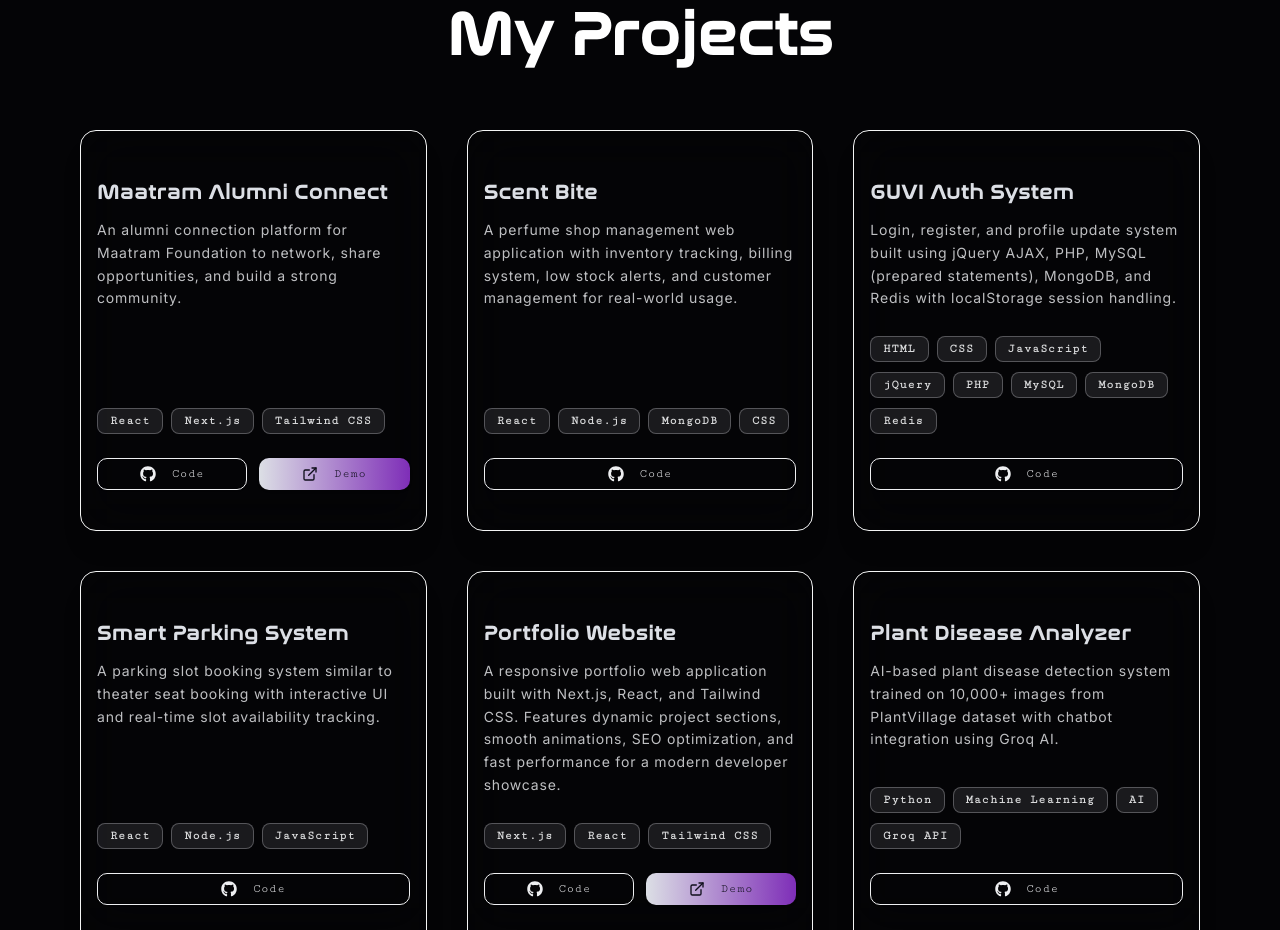
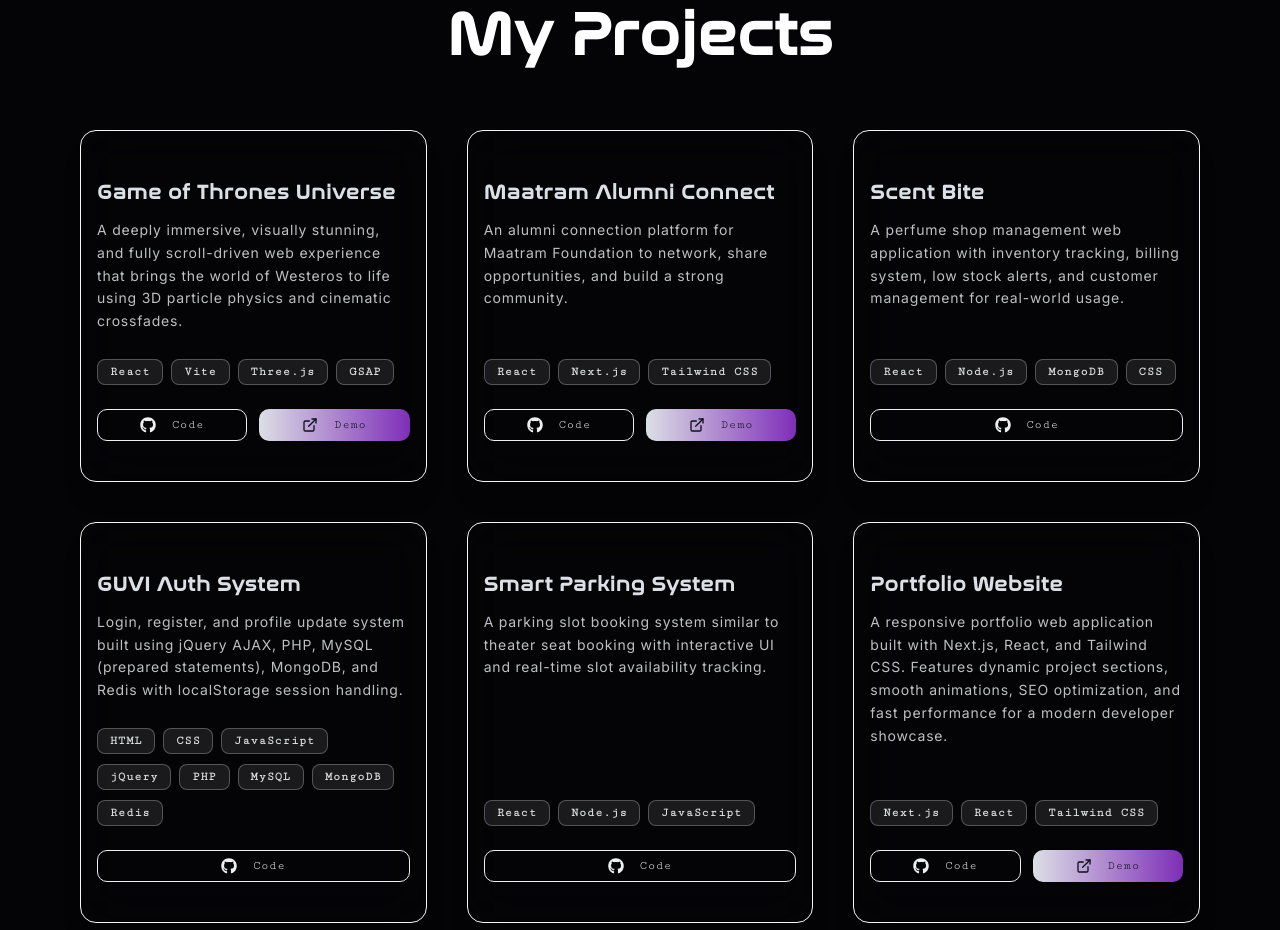
Before and after one commit to Premhari-7/prem-portfolio-new, a Next.js app: page / in a window 1280 px wide. Shown: the part 3280-4210 px from the top of the page. Built offline with nearby package versions, Linux system fonts and the light colour scheme; no server answers.

Commit message:
feat: added Game of Thrones Universe project to portfolio

```diff
--- a/src/constant/projects.ts
+++ b/src/constant/projects.ts
@@ -1,4 +1,12 @@
 export const projectsData = [
+  {
+    name: "Game of Thrones Universe",
+    description:
+      "A deeply immersive, visually stunning, and fully scroll-driven web experience that brings the world of Westeros to life using 3D particle physics and cinematic crossfades.",
+    github_link: "https://github.com/Premhari-7/GAME-OF-THRONES-UNIVERSE",
+    demo: "https://game-of-thrones-universe.vercel.app/",
+    tech: ["React", "Vite", "Three.js", "GSAP"],
+  },
   {
     name: "Maatram Alumni Connect",
     description:
```
